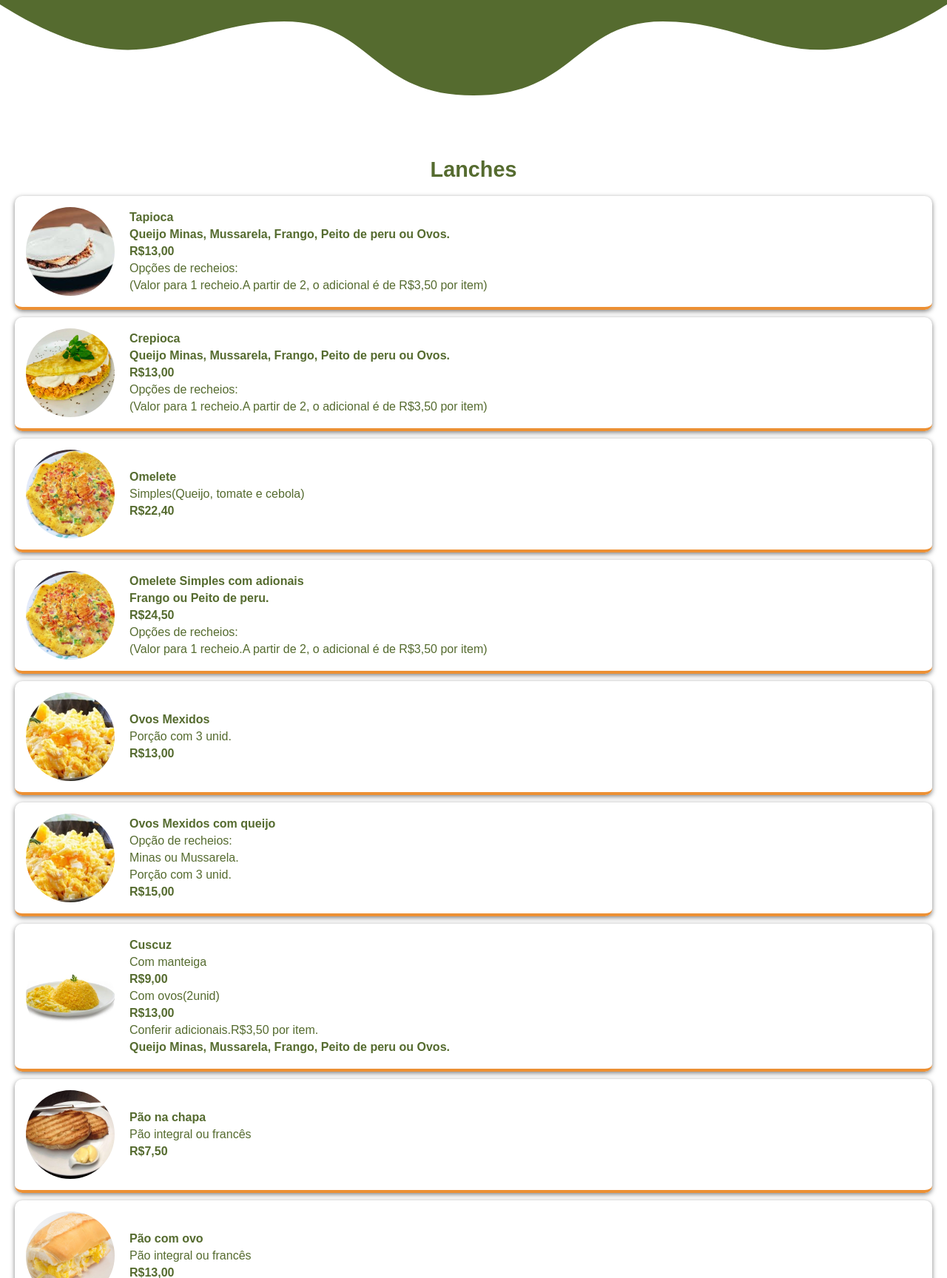
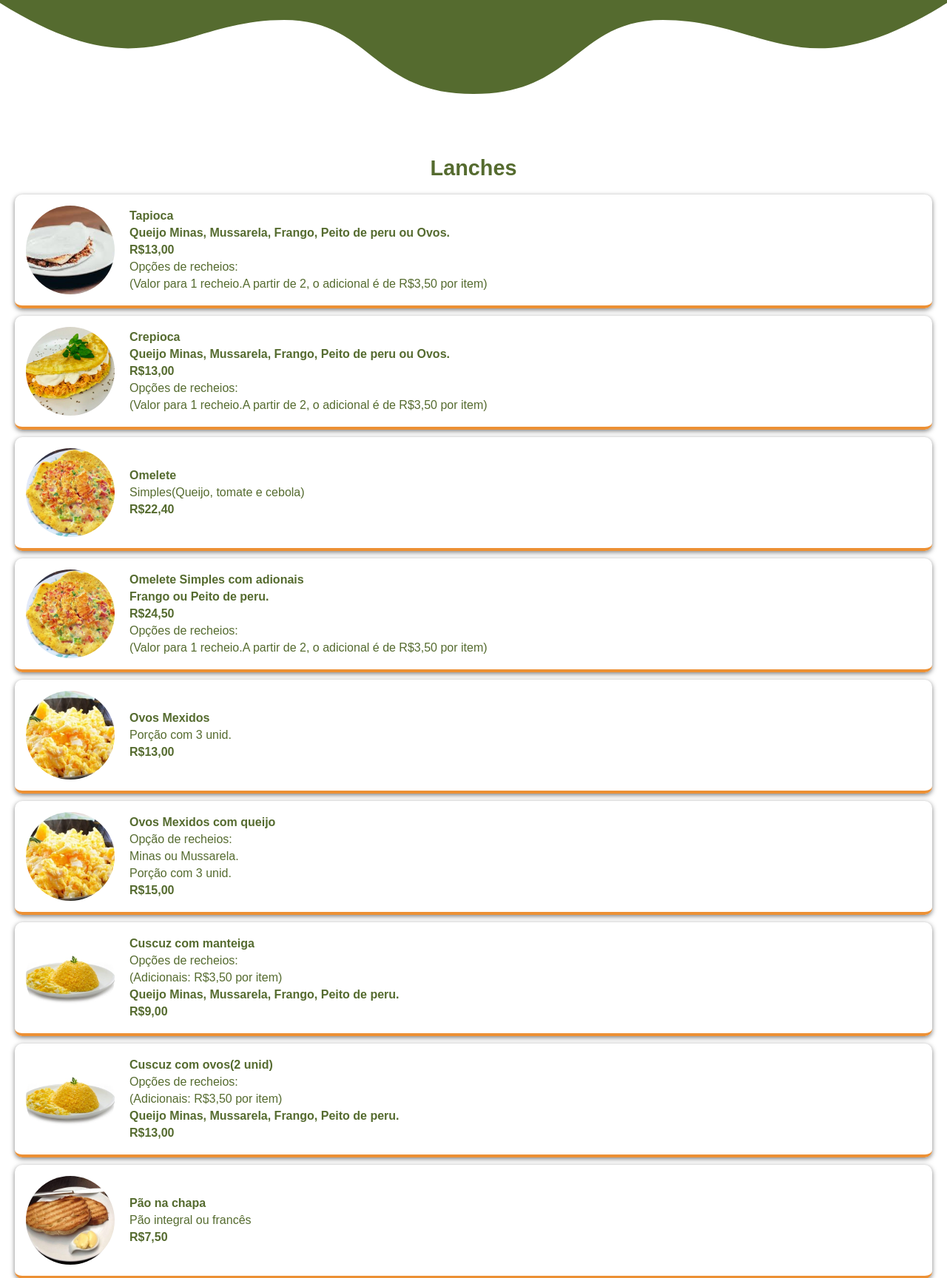
Before and after one commit to lucasdantaas/manga, a Flask app: page / in a window 1280 px wide. Shown: the part 1593-3321 px from the top of the page at 74% size. Run offline with Flask 3, Linux system fonts and the light colour scheme.

Commit message:
Add files via upload

```diff
--- a/src/static/css/index.css
+++ b/src/static/css/index.css
@@ -1,5 +1,5 @@
 body {
-    background-color: white;
+    background-color: #556b2f;
     font-family: Arial, sans-serif;
     margin: 0;
     padding: 0;
@@ -10,7 +10,7 @@ body {
 
 .img{
     width: 100%;
-    height: 250px;
+    height: 200px;
     display: flex;
     justify-content: center;
     align-items: center;
--- a/src/templates/index.html
+++ b/src/templates/index.html
@@ -10,12 +10,15 @@
 <body>
     <div class="img">
     <img src="src/static/image/manga1.jpeg" alt="Slide 1" class="slide">
+
     </div>
-
-    <h1 style="color: #ec9034;">Cardápio Manga - Academia Unique</h1>
+    <div class="div" style="border:1px solid #ec9034; margin-bottom: 7px;"></div>
+    <div class="div" style="border:1px solid #556b2f"></div>
+    <h1 style="color: #ec9034;">Cardápio Manga</h1>
+    <p style="align-content: center; text-align: center; color: #ec9034;">Academia Unique</p>
     <div class="menu" >
         <ul>
-            <li style="min-width: 15px; pointer-events: none; background-color: #ec9034;"></li>
+            <li style="min-width: 15px; pointer-events: none; background-color: #ec9034; margin-left: 10px;"></li>
             <li >
 
                 <a href="#almoco"> <img src="src/static/image/almo.jpg" alt="" class="menu-item" width="80px" height="60px">Almoço</a>
@@ -151,13 +154,23 @@
            <div class="produto2">
                 <img src="src/static/image/cuscuz.jpeg" alt="" class="img-produto">
                 <div class="legenda2">
-                    <strong><p>Cuscuz</p></strong>
-                    <p>Com manteiga</p>
+                    <strong><p>Cuscuz com manteiga</p></strong>
+                    <p>Opções de recheios:</p>
+                    <p>(Adicionais: R$3,50 por item)</p>
+                    <strong><p>Queijo Minas, Mussarela, Frango, Peito de peru.</p></strong>
                     <strong><p>R$9,00</p></strong>
-                    <p>Com ovos(2unid)</p>
+
+                </div>
+            </div>
+            <div class="produto2">
+                <img src="src/static/image/cuscuz.jpeg" alt="" class="img-produto">
+                <div class="legenda2">
+                    <strong><p>Cuscuz com ovos(2 unid)</p></strong>
+                    <p>Opções de recheios:</p>
+                    <p>(Adicionais: R$3,50 por item)</p>
+                    <strong><p>Queijo Minas, Mussarela, Frango, Peito de peru.</p></strong>
                     <strong><p>R$13,00</p></strong>
-                    <p>Conferir adicionais.R$3,50 por item.</p>
-                    <strong><p>Queijo Minas, Mussarela, Frango, Peito de peru ou Ovos.</p></strong>
+
                 </div>
             </div>
            <div class="produto2">
@@ -295,7 +308,7 @@
 
     </div>
 
-    <div class="div" style="border:1px solid #556b2f; margin-bottom: 7px;"></div>
+    <div class="div" style="border:1px solid #ec9034; margin-bottom: 7px;"></div>
     <div class="div" style="border:1px solid #556b2f"></div>
 
             <div class="container">
@@ -303,7 +316,7 @@
 
 
                         <div class="produto3">
-                            <img src="src/static/image/sucos.jpeg" alt="" class="img-produto">
+                            <img src="src/static/image/1.jpg" alt="" class="img-produto">
                             <div class="legenda2">
                                 <strong><p>Caroteno</p></strong>
                                 <p>Laranja,mamão e cenoura</p>
@@ -311,7 +324,7 @@
                             </div>
                         </div>
                         <div class="produto3">
-                            <img src="src/static/image/sucos.jpeg" alt="" class="img-produto">
+                            <img src="src/static/image/2.jpg" alt="" class="img-produto">
                             <div class="legenda2">
                                 <strong><p>Super forte</p></strong>
                                 <p>Laranja,cenoura e beterraba</p>
@@ -319,7 +332,7 @@
                             </div>
                         </div>
                         <div class="produto3">
-                            <img src="src/static/image/sucos.jpeg" alt="" class="img-produto">
+                            <img src="src/static/image/3.jpg" alt="" class="img-produto">
                             <div class="legenda2">
                                 <strong><p>Frutas Vermelhas</p></strong>
                                 <p>amora e morango</p>
@@ -327,7 +340,7 @@
                             </div>
                         </div>
                         <div class="produto3">
-                            <img src="src/static/image/sucos.jpeg" alt="" class="img-produto">
+                            <img src="src/static/image/4.jpg" alt="" class="img-produto">
                             <div class="legenda2">
                                 <strong><p>Super Limão</p></strong>
                                 <p>Limão,couve, gengibre e mel</p>
@@ -336,7 +349,7 @@
                             </div>
                         </div>
                         <div class="produto3">
-                            <img src="src/static/image/sucos.jpeg" alt="" class="img-produto">
+                            <img src="src/static/image/5.jpg" alt="" class="img-produto">
                             <div class="legenda2">
                                 <strong><p>Verde Abacaxi</p></strong>
                                 <p>Abacaxi, hortelã e couve</p>
@@ -344,7 +357,7 @@
                             </div>
                         </div>
                         <div class="produto3">
-                            <img src="src/static/image/sucos.jpeg" alt="" class="img-produto">
+                            <img src="src/static/image/6.jpg" alt="" class="img-produto">
                             <div class="legenda2">
                                 <strong><p>Detox</p></strong>
                                 <p>Abacaxi, couve, gengibre e maçã</p>
@@ -352,7 +365,7 @@
                             </div>
                         </div>
                         <div class="produto3">
-                            <img src="src/static/image/sucos.jpeg" alt="" class="img-produto">
+                            <img src="src/static/image/7.jpg" alt="" class="img-produto">
                             <div class="legenda2">
                                 <strong><p>Antigripal</p></strong>
                                 <p>Abacaxi, caju e laranja</p>
@@ -360,7 +373,7 @@
                             </div>
                         </div>
                         <div class="produto3">
-                            <img src="src/static/image/sucos.jpeg" alt="" class="img-produto">
+                            <img src="src/static/image/8.jpg" alt="" class="img-produto">
                             <div class="legenda2">
                                 <strong><p>Imunidade</p></strong>
                                 <p>Laranja e acerola</p>
@@ -368,7 +381,7 @@
                             </div>
                         </div>
                         <div class="produto3">
-                            <img src="src/static/image/sucos.jpeg" alt="" class="img-produto">
+                            <img src="src/static/image/9.jpg" alt="" class="img-produto">
                             <div class="legenda2">
                                 <strong><p>Termogênico</p></strong>
                                 <p>Abacaxi, gengibre, canela e água de coco</p>
@@ -497,21 +510,21 @@
                             </div>
                         </div>
                         <div class="produto3">
-                            <img src="src/static/image/whey.jpeg" alt="" class="img-produto">
+                            <img src="src/static/image/suple.jpg" alt="" class="img-produto">
                             <div class="legenda2">
                                 <strong><p>Creatina(1 scoop)</p></strong>
                                 <strong><p>R$12,50</p></strong>
                             </div>
                         </div>
                         <div class="produto3">
-                            <img src="src/static/image/whey.jpeg" alt="" class="img-produto">
+                            <img src="src/static/image/suple.jpg" alt="" class="img-produto">
                             <div class="legenda2">
                                 <strong><p>Termogênico(1 scoop)</p></strong>
                                 <strong><p>R$12,50</p></strong>
                             </div>
                         </div>
                         <div class="produto3">
-                            <img src="src/static/image/whey.jpeg" alt="" class="img-produto">
+                            <img src="src/static/image/suple.jpg" alt="" class="img-produto">
                             <div class="legenda2">
                                 <strong><p>Colágeno hidrolizado(1 scoop)</p></strong>
                                 <strong><p>R$12,50</p></strong>
```
Also changed, not shown: index.html (+14 -14 lines), src/static/image/1.jpg (added), src/static/image/2.jpg (added), src/static/image/3.jpg (added), src/static/image/4.jpg (added), src/static/image/5.jpg (added), src/static/image/6.jpg (added), src/static/image/7.jpg (added), src/static/image/8.jpg (added), src/static/image/9.jpg (added).
